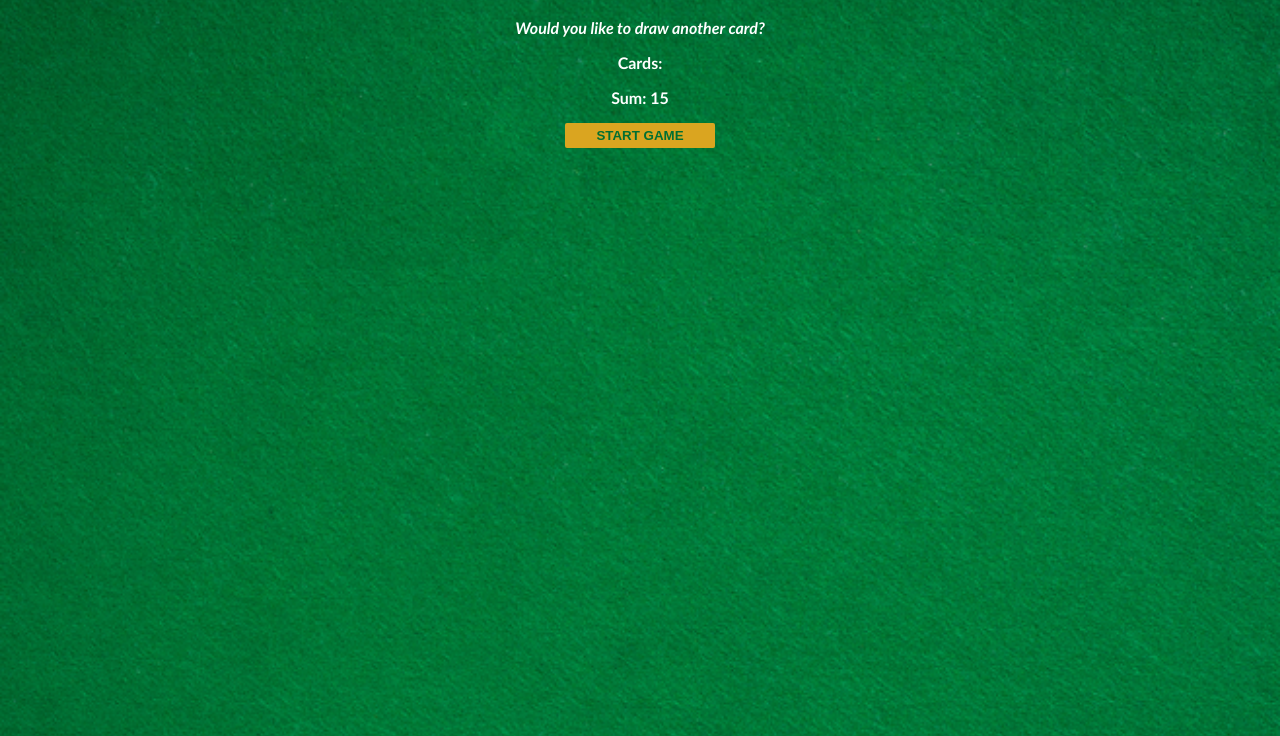
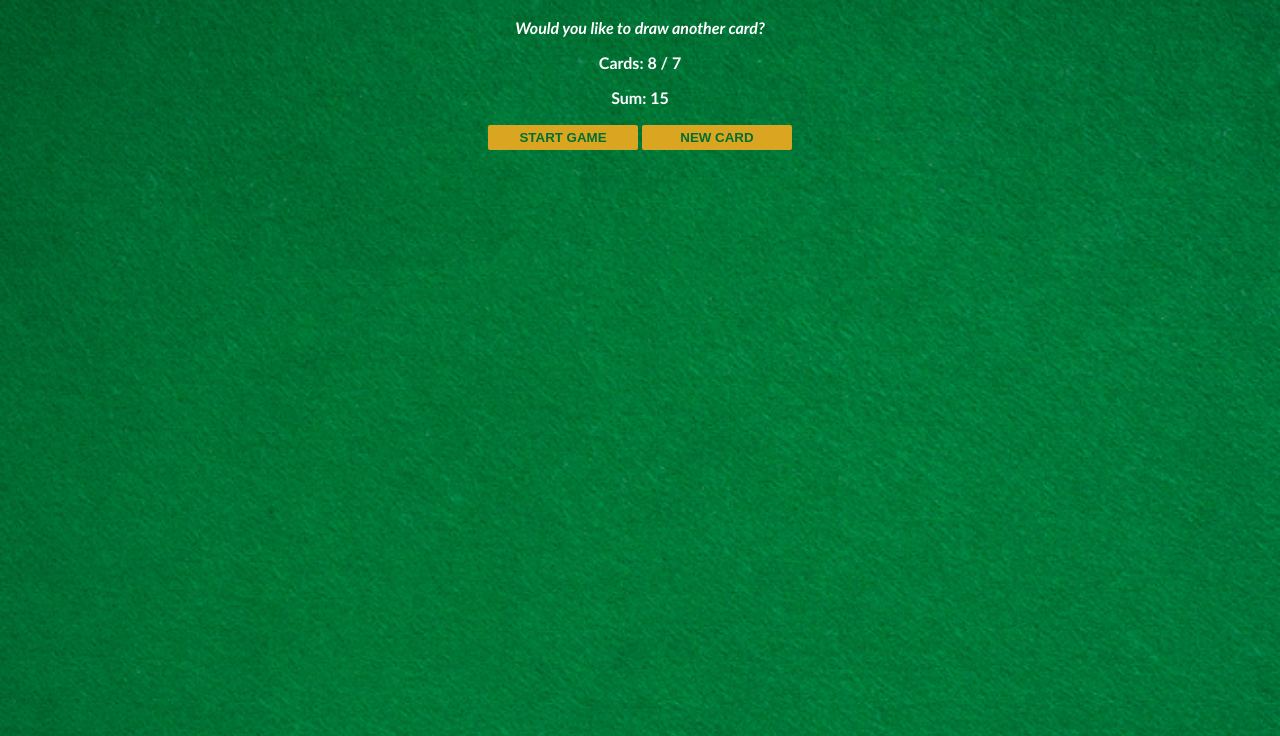
Before and after one commit to rywilldev/blackjack-game, a plain HTML site: page index.html in a window 1280 px wide. Both pictures are taken after a click on the button "START GAME". Shown: the part 64-800 px from the top of the page. Drawn offline with Linux system fonts and the light colour scheme.

Commit message:
add getNewCard function for the NEW CARD button

```diff
--- a/index.html
+++ b/index.html
@@ -10,9 +10,10 @@
 <body>
     <h1>Blackjack</h1>
     <p id="message-el">Want to play a round?</p>
-    <p>Cards:</p>
+    <p id="cards-el">Cards:</p>
     <p id="sum-el">Sum:</p>
     <button id="start-el" onclick="startGame()">START GAME</button>
+    <button id="newcard-el" onclick="getNewCard()">NEW CARD</button>
 </body>
 <script src="script.js"></script>
 </html>
--- a/script.js
+++ b/script.js
@@ -1,14 +1,16 @@
 const firstCard = getRandomCard(2, 11);
 const secondCard = getRandomCard(2, 11);
+const newCard = getRandomCard(2, 11);
 let sum = firstCard + secondCard;
 let hasBlackJack = false;
 let isAlive = true;
 let message = "";
 let messageEl = document.querySelector("#message-el");
+let cardsEl = document.querySelector("#cards-el");
 let sumEl = document.querySelector("#sum-el");
-console.log(firstCard);
-console.log(secondCard);
-console.log(sum);
+// let newCard = "";
+let newCardEl = document.querySelector("#newcard-el");
+
 
 function getRandomCard(min, max) {
     const floatRandom = Math.random();
@@ -29,5 +31,12 @@ function startGame() {
         isAlive = false;
         message = "You have gone over. You lose!";
     }
+    cardsEl.textContent = "Cards: " + firstCard + " / " + secondCard;
     messageEl.textContent = message;
 }
+
+function getNewCard() {
+    getRandomCard(2, 11);
+    cardsEl.textContent = "Cards: " + firstCard + " / " + secondCard + " / " + newCard;
+    sumEl.textContent = "Sum: " + (sum + newCard);
+}
--- a/style.css
+++ b/style.css
@@ -15,7 +15,7 @@ h1 {
     font-style: italic;
 }
 
-#start-el {
+button {
     font-weight: bold;
     color: #016f32;
     width: 150px;
@@ -23,4 +23,5 @@ h1 {
     padding: 5px 0;
     border: none;
     border-radius: 2px;
+    margin: 2px 0;
 }
```
